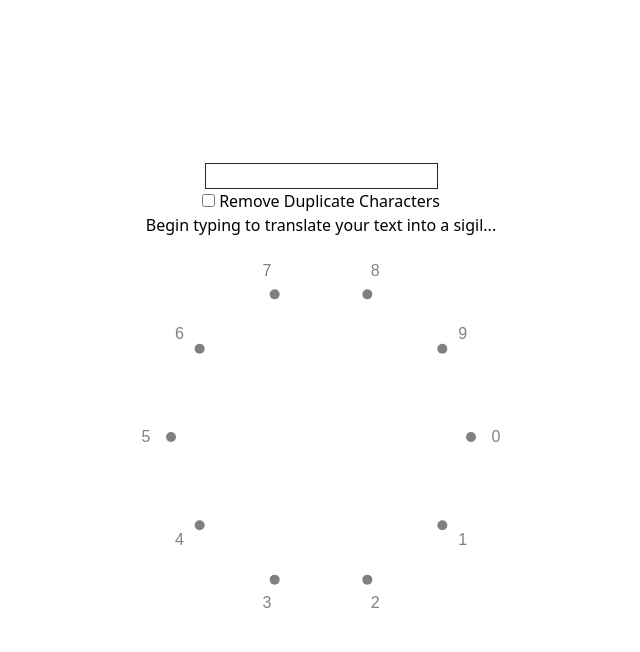
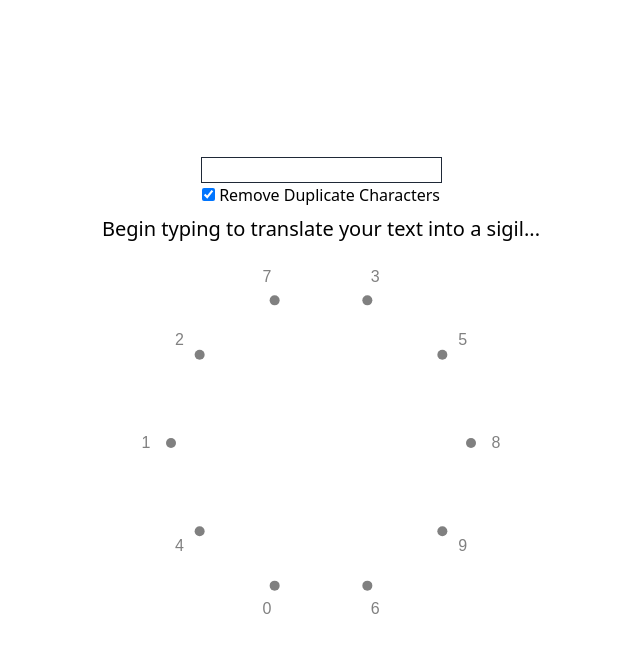
Before and after one commit to PSNapier/sigil-maker, a plain HTML site: page index.html in a window 1280 px wide. Shown: the whole page, without its empty margins (319-959 px from the left). Drawn offline with nearby package versions, Linux system fonts and the light colour scheme.

Commit message:
feat: some tweaking

```diff
--- a/index.html
+++ b/index.html
@@ -8,10 +8,10 @@
 </head>
 
 <body class="flex flex-col items-center justify-center h-screen">
-	<input id="inputText" type="text" oninput="updateSigil()" class="border border-gray-800"></input>
-	<div><input id="inputRemoveDupes" type="checkbox" oninput="updateSigil()"></input> Remove Duplicate Characters</div>
+	<input id="inputText" type="text" oninput="updateSigil()" class="border border-gray-800 px-1"></input>
+	<div class="mb-2"><input id="inputRemoveDupes" type="checkbox" oninput="updateSigil()" checked></input> Remove Duplicate Characters</div>
 	<div id="outputText" class="hidden"></div>
-	<div id="outputNumber"></div>
+	<div id="outputNumber" class="text-xl"></div>
 	<canvas id="sigilCanvas" width="400" height="400"></canvas>
 
 	<script src="toolbox.js"></script>
--- a/script.js
+++ b/script.js
@@ -12,7 +12,7 @@ function drawSigil(numberArray) {
 	const numbers = numberArray; // []; // Example sequence
 
 	// Define custom number order
-	const numberOrder = [8, 9, 6, 0, 4, 1, 2, 7, 3, 5]; // Custom order
+	const numberOrder = [8, 9, 6, 0, 4, 1, 2, 7, 3, 5];
 
 	// Calculate points with reordered numbers
 	const points = [];
@@ -20,28 +20,30 @@ function drawSigil(numberArray) {
 		const angle = (i / pointsCount) * (Math.PI * 2);
 		const x = centerX + radius * Math.cos(angle);
 		const y = centerY + radius * Math.sin(angle);
-		points.push({ x, y, num: numberOrder[i] }); // Assign custom numbers
+		points.push({ x, y, num: numberOrder[i], angle }); // Store angle for labels
 	}
+
+	// Draw points & labels correctly
+	ctx.fillStyle = "gray";
+	ctx.font = "16px Arial";
+	const spacing = 25; // Offset for labels
+	points.forEach((p) => {
+		ctx.beginPath();
+		ctx.arc(p.x, p.y, 5, 0, Math.PI * 2);
+		ctx.fill();
+
+		// Position labels correctly outside the circle
+		const labelX = centerX + (radius + spacing) * Math.cos(p.angle) - ctx.measureText(p.num).width / 2;
+		const labelY = centerY + (radius + spacing) * Math.sin(p.angle) + 5;
+		ctx.fillText(p.num, labelX, labelY);
+	});
 
 	// Sort points array so lookup works correctly
 	points.sort((a, b) => a.num - b.num);
 
-	// Draw points
-	ctx.fillStyle = "gray";
-	ctx.font = "16px Arial";
-	points.forEach((p, i) => {
-		ctx.beginPath();
-		ctx.arc(p.x, p.y, 5, 0, Math.PI * 2);
-		ctx.fill();
-		const spacing = 25;
-		const labelX = centerX + (radius + spacing) * Math.cos((i / pointsCount) * (Math.PI * 2)) - ctx.measureText(i).width / 2;
-		const labelY = centerY + (radius + spacing) * Math.sin((i / pointsCount) * (Math.PI * 2)) + 5;
-		ctx.fillText(i, labelX, labelY); // Number labels
-	});
-
 	// Draw connections
 	ctx.strokeStyle = "black";
-	ctx.lineWidth = 2;
+	ctx.lineWidth = 3;
 	for (let i = 0; i < numbers.length - 1; i++) {
 		let p1 = points[numbers[i]];
 		let p2 = points[numbers[i + 1]];
```
